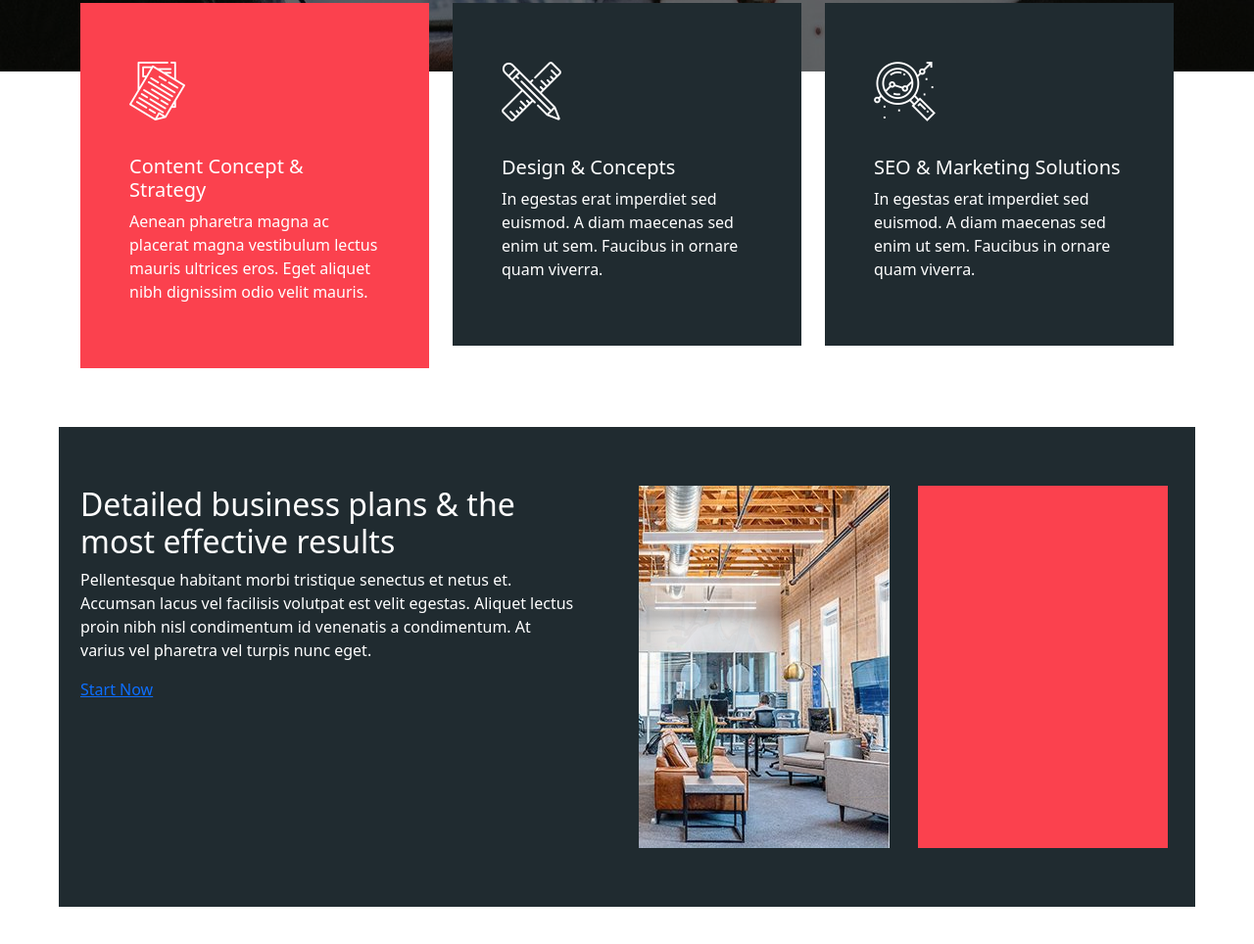
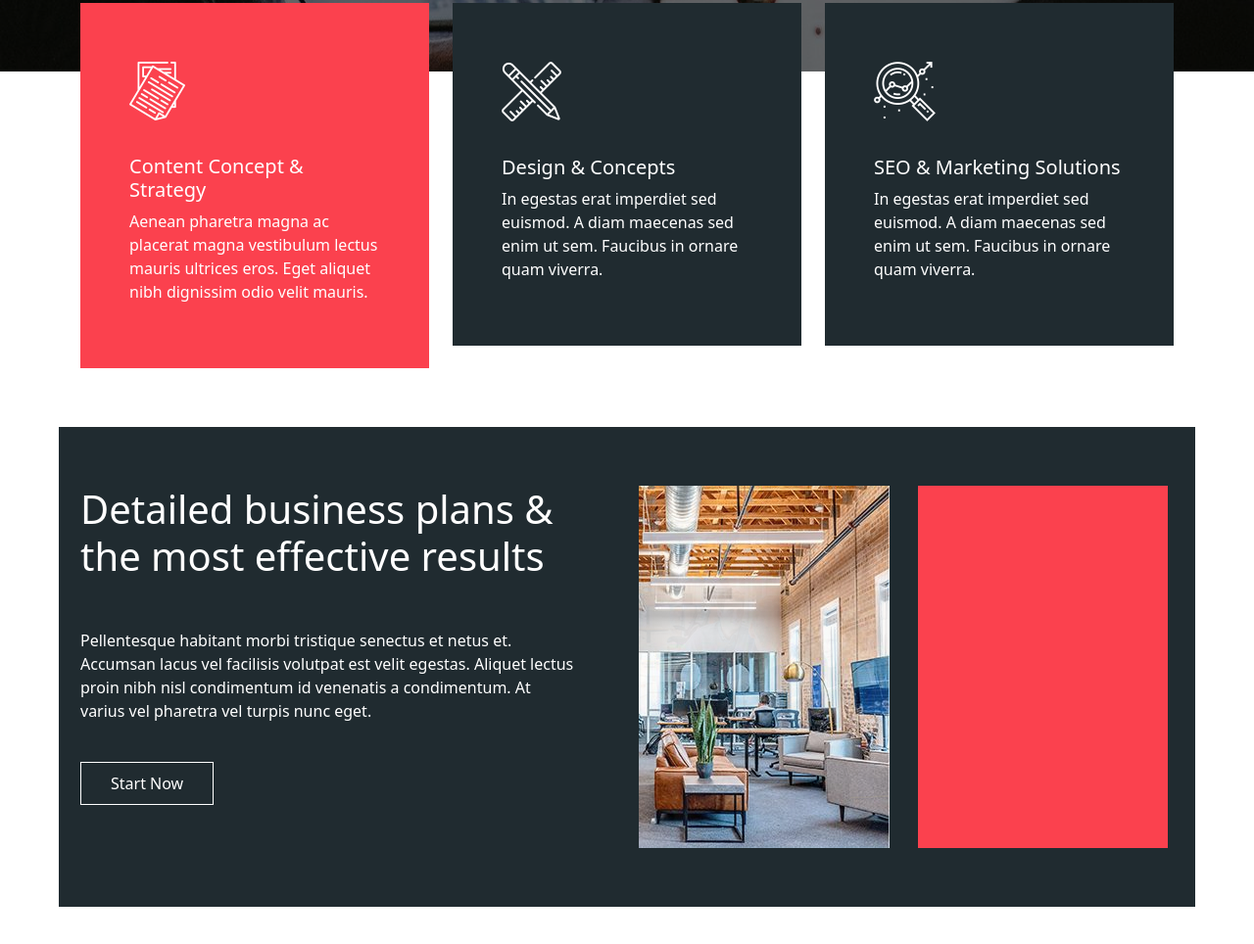
Before and after one commit to naimur202164-rony/Kallys-PSD-HTML, a plain HTML site: page index.html in a window 1280 px wide. Shown: the part 704-1668 px from the top of the page at 98% size. Drawn offline with nearby package versions, Linux system fonts and the light colour scheme.

Commit message:
details section added

```diff
--- a/style.css
+++ b/style.css
@@ -118,3 +118,15 @@
   color:#fff;
   padding-right: 50px;
 }
+.businessPlan-Content h2{
+  font-size: 40px;
+}
+.businessPlan-Content p{
+  margin:50px 0px
+}
+.businessPlan-Content a{
+  border: 1px solid #fff;
+  padding: 10px  30px ;
+  color:#fff;
+  text-decoration: none;
+}
```
